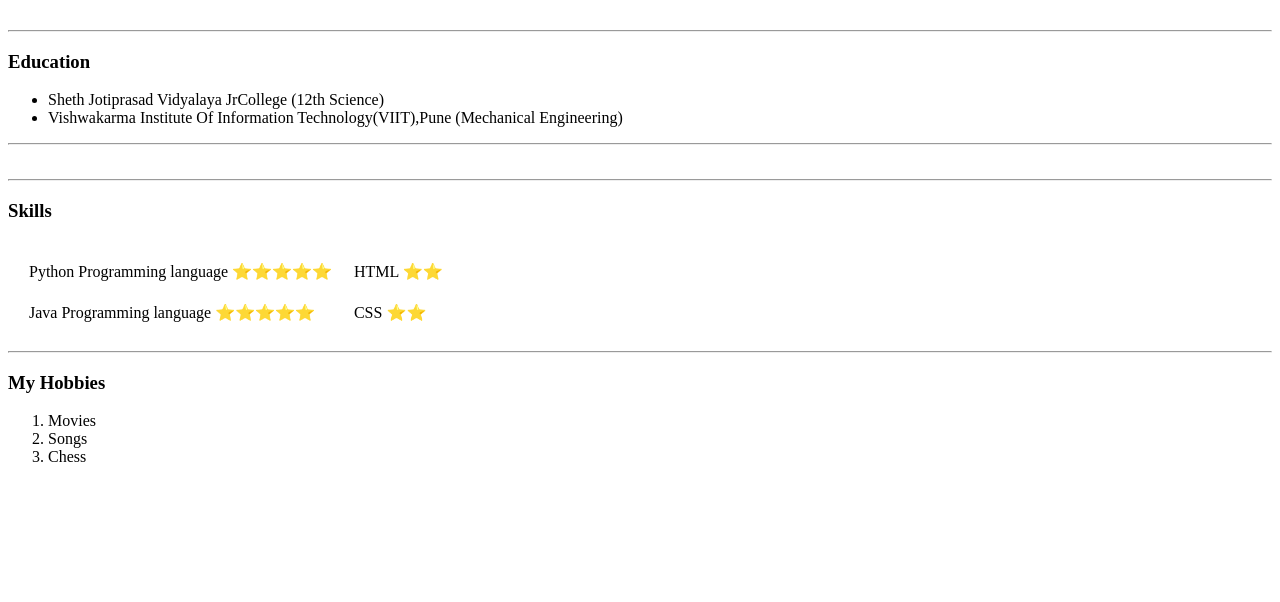
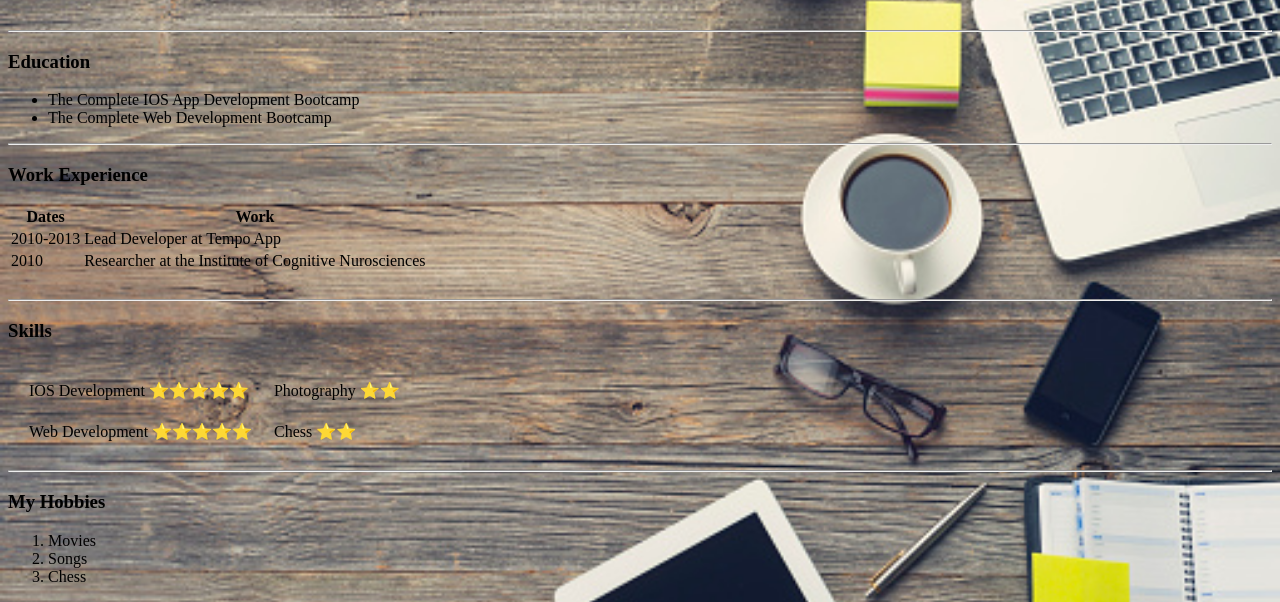
Before and after one commit to Prasad-sudrik/cv, a plain HTML site: page index.html in a window 1280 px wide. Shown: the part 200-802 px from the top of the page. Drawn offline with Linux system fonts and the light colour scheme.

Commit message:
Update index.html

```diff
--- a/index.html
+++ b/index.html
@@ -7,7 +7,12 @@
     <meta name="viewport" content="width=device-width, initial-scale=1.0">
     <title>⚡ Prasad's Personal Site</title>
 </head>
-
+<style>
+    body{
+        background-image: url("images/istockphoto.jpg");
+        background-size: cover;
+    }
+</style>
 <body>
     <table cellspacing="20">
         <tr>
@@ -25,29 +30,50 @@
         Education
     </h3>
     <ul>
-        <li>Sheth Jotiprasad Vidyalaya JrCollege (12th Science)</li>
-        <li>Vishwakarma Institute Of Information Technology(VIIT),Pune (Mechanical Engineering)</li>
+        <li>The Complete IOS App Development Bootcamp</li>
+        <li>The Complete Web Development Bootcamp</li>
     </ul>
     <hr>
+    <h3>Work Experience</h3>
+    <table>
+        <thead>
+            <tr>
+                <th>Dates</th>
+                <th>Work</th>
+            </tr>
+        </thead>
+        <tbody>
+        </tbody>
+        <tfoot>
+        </tfoot>
+        <tr>
+            <td>2010-2013</td>
+            <td>Lead Developer at Tempo App</td>
+        </tr>
+        <tr>
+            <td>2010</td>
+            <td>Researcher at the Institute of Cognitive Nurosciences</td>
+        </tr>
+    </table>
     <br>
     <hr>
     <h3>Skills</h3>
     <table cellspacing="20">
         <tbody>
             <tr>
-                <td>Python Programming language ⭐⭐⭐⭐⭐</td>
-                <td> HTML ⭐⭐</td>
+                <td>IOS Development ⭐⭐⭐⭐⭐</td>
+                <td>Photography ⭐⭐</td>
             </tr>
             <tr>
-                <td>Java Programming language  ⭐⭐⭐⭐⭐</td>
-                <td>CSS ⭐⭐</td>
+                <td>Web Development ⭐⭐⭐⭐⭐</td>
+                <td>Chess ⭐⭐</td>
             </tr>
         </tbody>
     </table>
     <hr>
     <h3>My Hobbies</h3>
     <ol>
-        <li>Movies</li>
+        <li><a href="https://www.pinkvilla.com/"></a>Movies</li>
         <li>Songs</li>
         <li>Chess</li>
     </ol>
```
